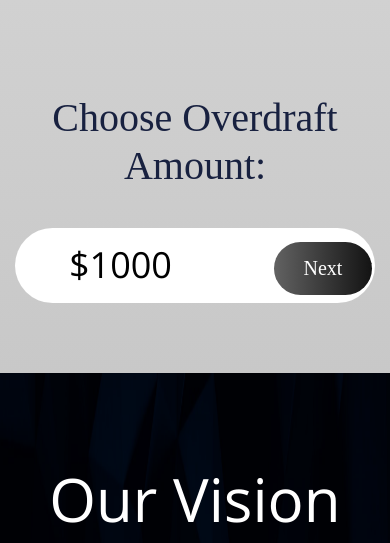
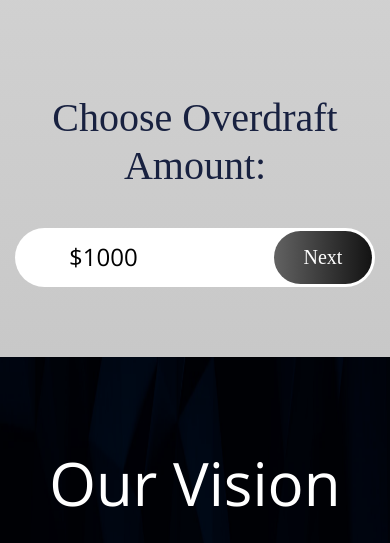
Before and after one commit to 11September/repo-bank-markup, a PHP site: page / in a window 390 px wide; the page is wider, and only the part inside the window is pictured. Shown: the part 2515-3058 px from the top of that part. Run offline with PHP 8.4, Linux system fonts and the light colour scheme; some libraries are stand-ins or nearby versions; some web fonts are replaced.

Commit message:
fix merge, font-size my select

```diff
--- a/css/style.css
+++ b/css/style.css
@@ -3304,6 +3304,10 @@ button .btn, button .btn-lg {
     .roadmap_scroll {
         margin-bottom: 35px;
     }
+
+    .overdraft_panel select {
+        font-size: 24px;
+    }
 }
 
 @media (max-width: 400px) {
```
